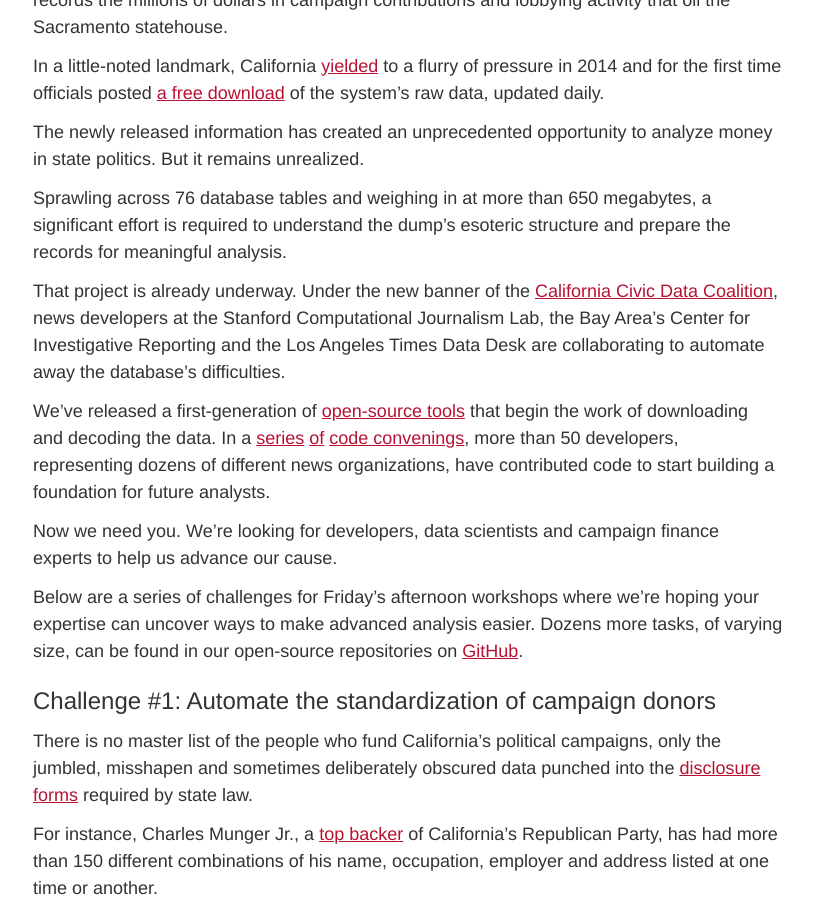
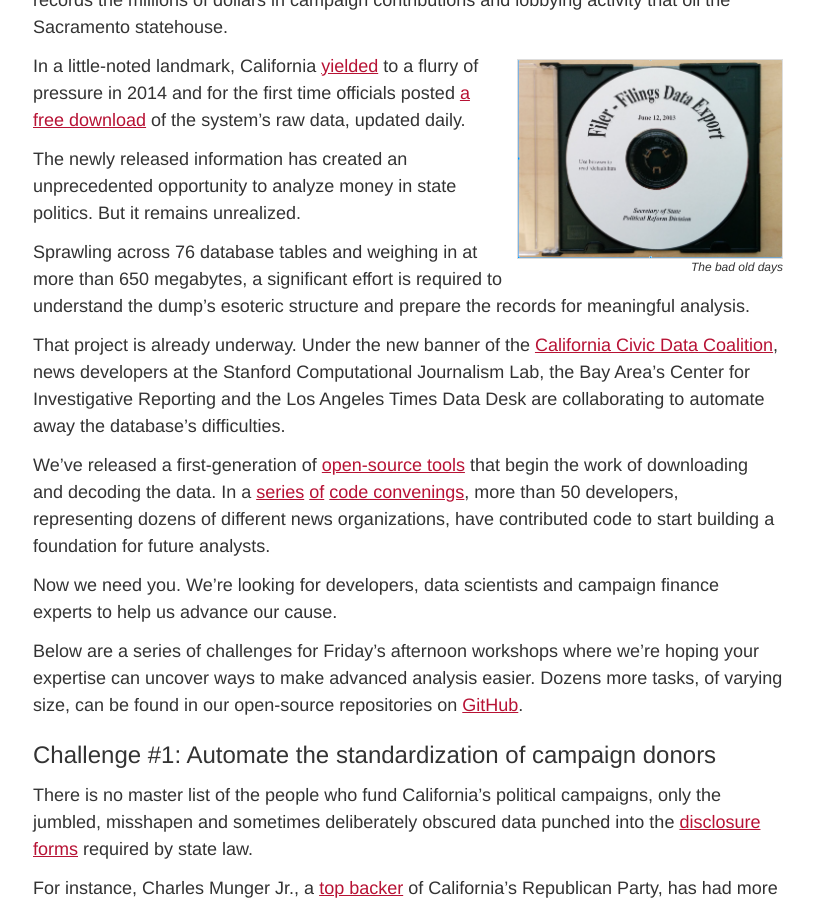
Before and after one commit to palewire/californiacivicdata.org, a Jekyll site: the page built from _posts/2015-04-16-calaccess-challenge.markdown, in a window 1280 px wide and 900 px high, scrolled down 372 px. Shown: the whole window, without its empty margins (232-1046 px from the left). Built offline with Jekyll 4.4.1, drawn with Linux system fonts in a browser that asks for light colours.

Commit message:
Added CD image

```diff
--- a/_posts/2015-04-16-calaccess-challenge.markdown
+++ b/_posts/2015-04-16-calaccess-challenge.markdown
@@ -10,6 +10,11 @@
 Who is bankrolling the most powerful politicians in America’s largest state? What are special interests lobbying to stuff in California’s $150 billion budget?
 
 Despite a complex and costly set of regulations, there’s no easy answer. Basic facts and figures are buried deep within an arcane state database, known as CAL-ACCESS, that records the millions of dollars in campaign contributions and lobbying activity that oil the Sacramento statehouse.
+
+<figure style="float:right; width:266px; margin: 6px 0 6px 14px; ">
+    <img alt="California Code Rush logo" title="California Code Rush logo" src="/img/calaccess-cd.png" height="200" style="border:1px solid #ddd;">
+    <figcaption>The bad old days</figcaption>
+</figure>
 
 In a little-noted landmark, California [yielded](http://maplight.org/data-release/press-release-cal-access-database-available-for-daily-download-by-labor-day-says-califo) to a flurry of pressure in 2014 and for the first time officials posted [a free download](http://www.sos.ca.gov/campaign-lobbying/cal-access-resources/raw-data-campaign-finance-and-lobbying-activity/) of the system’s raw data, updated daily.
 
```
